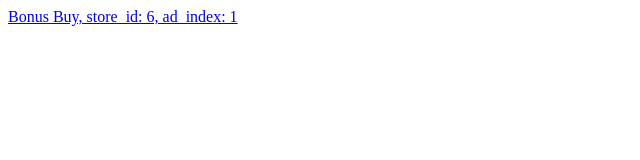
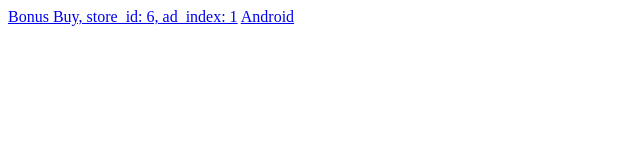
Before and after one commit to RodrigoCS/RodrigoCS.github.io, a plain HTML site: page index.html in a window 1280 px wide. Shown: the full height of the page, 0-640 px from the left. Drawn offline with Linux system fonts and the light colour scheme.

Commit message:
Update index.html

```diff
--- a/index.html
+++ b/index.html
@@ -1 +1,4 @@
 <a href="gogro://bonusBuy/6/1">Bonus Buy, store_id: 6, ad_index: 1</a>
+
+
+<a href="gogroapp://bonusBuy/6/1">Android</a>
```
